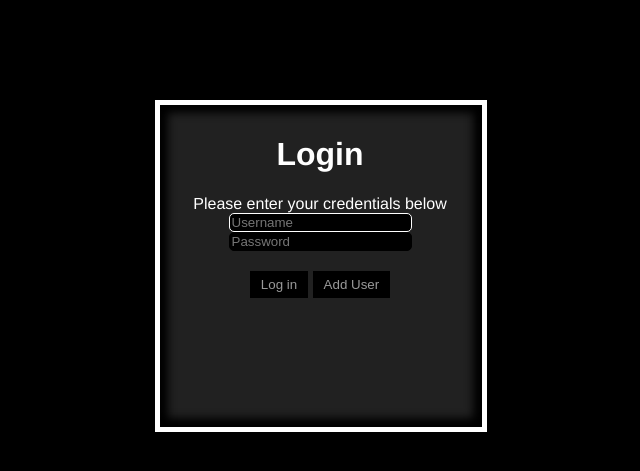
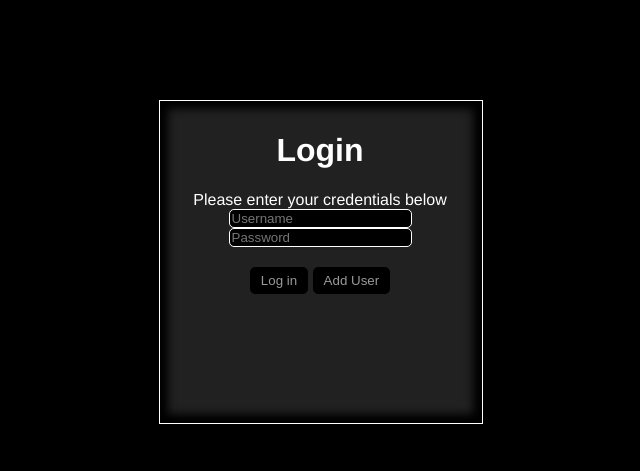
Before and after one commit to wsiao/WarmUp1, a Django app: page / in a window 1280 px wide. Shown: the top 471 px of the page, without its empty margins (319-959 px from the left). Run offline with Django 3.2, Linux system fonts and the light colour scheme; some libraries are stand-ins or nearby versions.

Commit message:
CSSAttempt

```diff
--- a/cL/static/frontEnd.css
+++ b/cL/static/frontEnd.css
@@ -4,7 +4,7 @@
 .box {
     width: 300px;
     height: 300px;
-    border: thick white solid;
+    border: thin white solid;
     background-color: #212121;
     /**background-color: rgb(243,243,243);**/
     padding: 10px 12px 12px 10px;
@@ -19,13 +19,16 @@ background: #000;
 color: #999;
 padding: 5px 10px;
 margin: 20px 0;
+font-weight: lighter;
 border: 1px solid #000;
-font-weight: lighter;
+-moz-border-radius: 5px;
+-webkit-border-radius: 5px;
+ border-radius: 5px;
 }
 
 input[type="password"] {
 background: #000;
-border: 1px solid #000;
+border: 1px solid white;
 -moz-border-radius: 5px;
 -webkit-border-radius: 5px;
  border-radius: 5px;
```
